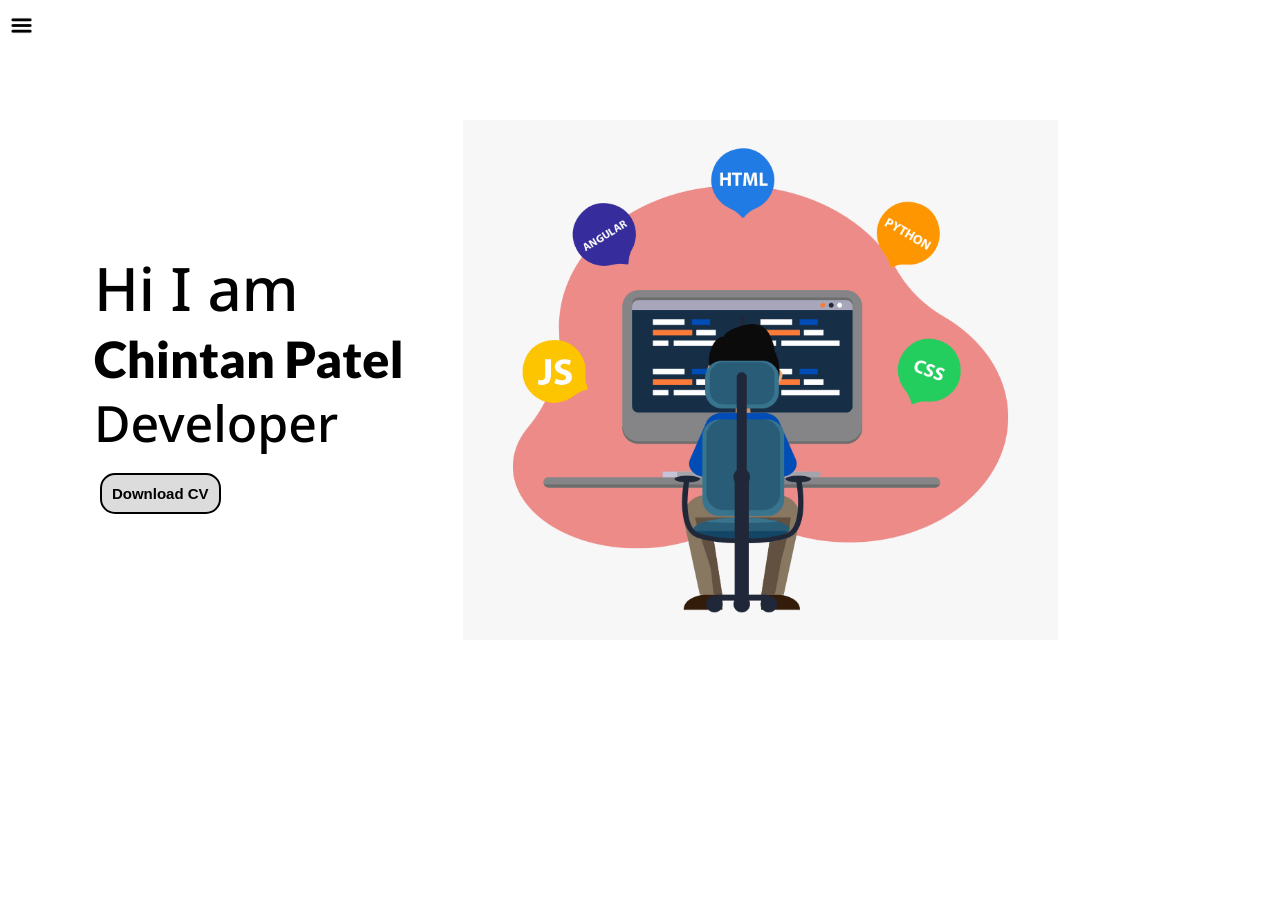
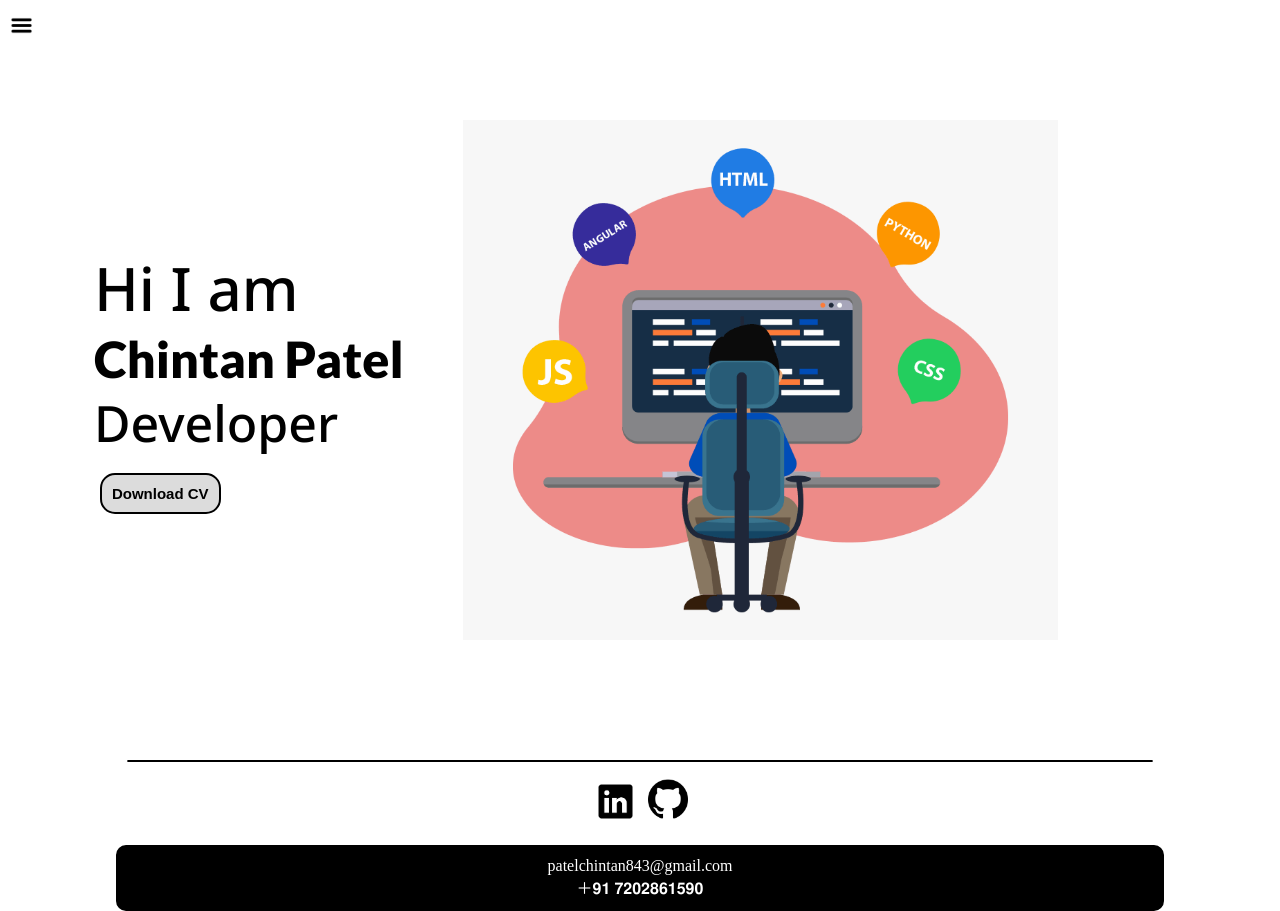
Before and after one commit to pchintan243/Portfolio, a plain HTML site: page index.html in a window 1280 px wide. Before the commit the page ends 800 px from the top, so only its background shows below. Drawn offline with Linux system fonts and the light colour scheme; a web font is replaced by a local one.

Commit message:
linkedin & github link

```diff
--- a/index.html
+++ b/index.html
@@ -2,9 +2,9 @@
 <html lang="en">
 
 <head>
-  <meta charset="UTF-8" />
-  <meta http-equiv="X-UA-Compatible" content="IE=edge" />
-  <meta name="viewport" content="width=device-width, initial-scale=1.0" />
+  <meta charset="UTF-8">
+  <meta http-equiv="X-UA-Compatible" content="IE=edge">
+  <meta name="viewport" content="width=device-width, initial-scale=1.0">
   <title>Portfolio</title>
   <link rel="stylesheet" href="style.css">
 </head>
@@ -25,8 +25,8 @@
     </div>
     <div class="main">
       <div class="hamburger">
-        <img class="ham" src="image/nav.png" alt="" width="23px" />
-        <img class="cross" src="image/cross.webp" alt="" width="23px" />
+        <img class="ham" src="image/nav.png" alt="" width="23px">
+        <img class="cross" src="image/cross.webp" alt="" width="23px">
       </div>
       <div class="infocontainer">
         <div class="devInfo">
@@ -39,11 +39,27 @@
           </div>
         </div>
         <div class="devPic">
-          <img src="image/dev.png" alt="Chintan Patel" />
+          <img src="image/dev.png" alt="Chintan Patel">
         </div>
       </div>
     </div>
   </div>
+  <hr>
+
+  <div class="link">
+    <a href="https://www.linkedin.com/in/pchintan243/" target="_blank">
+      <img src="image/linkedin.png" alt="" width="45px">
+    </a>
+    <a href="https://github.com/pchintan243/" target="_blank">
+      <img src="image/github.png" alt="" width="40px">
+    </a>
+  </div>
+  <div id="link">
+    <div>patelchintan843@gmail.com</div>
+    <div>＋𝟗𝟏 𝟕𝟐𝟎𝟐𝟖𝟔𝟏𝟓𝟗𝟎</div>
+  </div>
+
+
   <script src="script.js"></script>
 </body>
 
--- a/style.css
+++ b/style.css
@@ -164,6 +164,37 @@
     margin-top: 4px;
 }
 
+.link {
+    /* background-color: black; */
+    display: flex;
+    justify-content: center;
+    padding: 10px;
+    margin: 2px;
+}
+.link img {
+    padding: 5px;
+}
+hr {
+    width: 80%;
+    border: 1px solid black;
+    background-color: black;
+    border-radius: 50px;
+    margin: auto;
+}
+
+#link {
+    display: flex;
+    justify-content: center;
+    align-items: center;
+    flex-direction: column;
+    color: white;
+    background-color: black;
+    border: 2px solid black;
+    border-radius: 10px;
+    margin: auto;
+    padding: 10px;
+    width: 80%;
+}
 @media (max-width: 800px) {
 
     /* .sidebar {
```
Also changed, not shown: image/github.png (added), image/linkedin.png (added), 1 other file.
